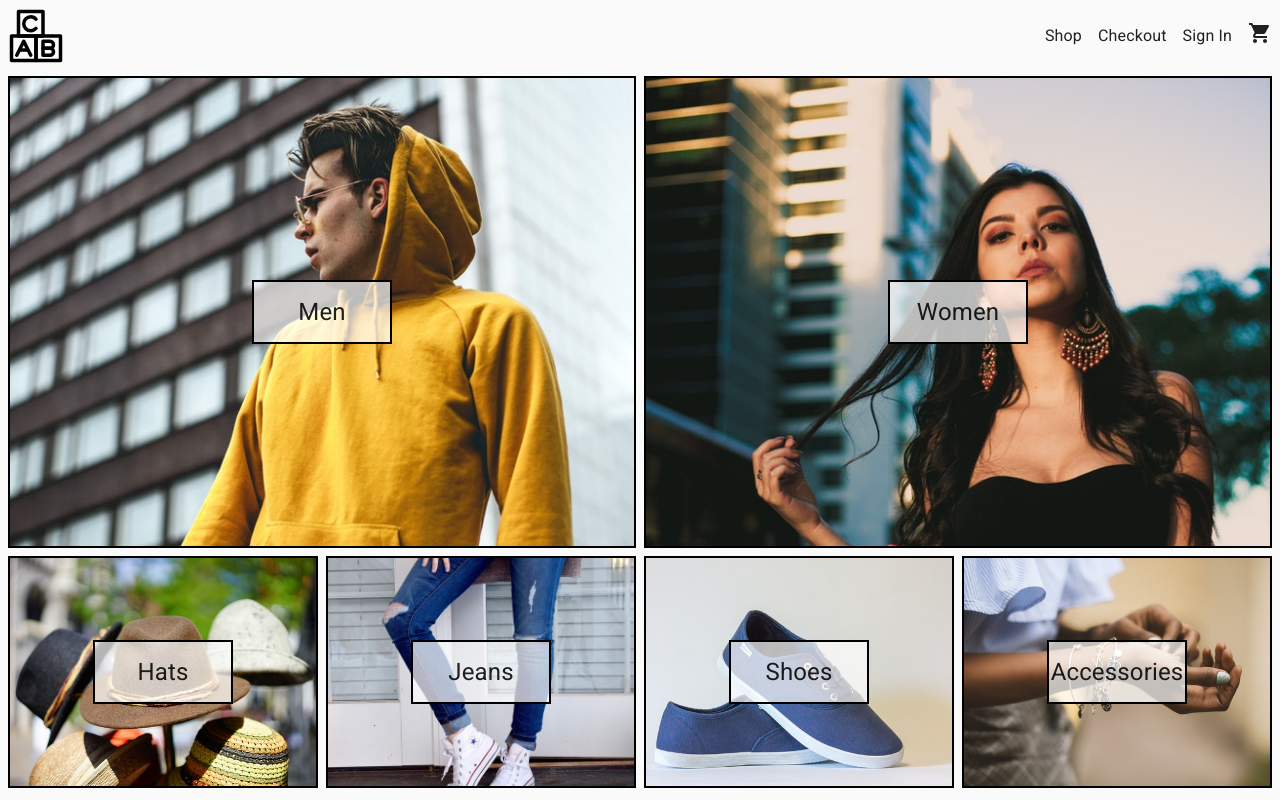
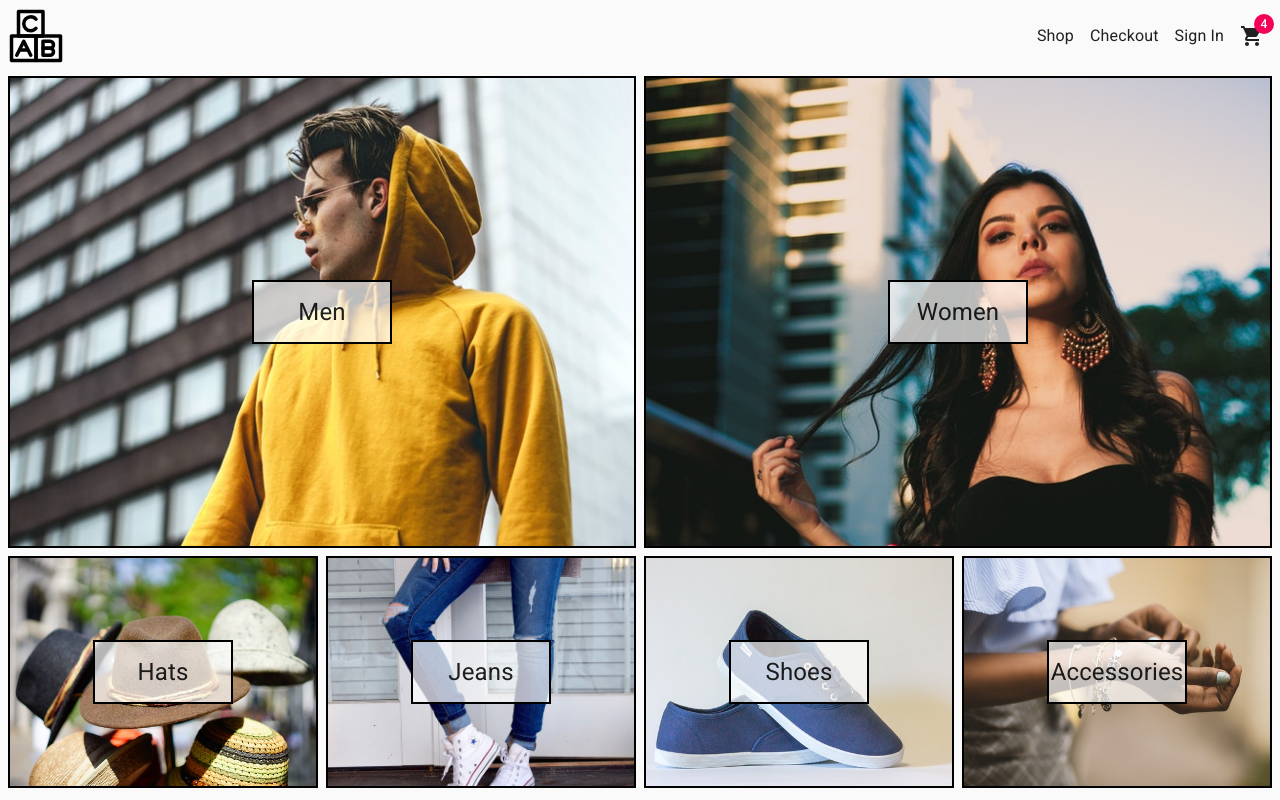
Before and after one commit to QuaidBartolomei/e-commerce, a React (Create React App) app: page / in a window 1280 px wide. Built offline with nearby package versions, Linux system fonts and the light colour scheme; no server answers.

Commit message:
added static value badge to shopping cart

```diff
--- a/src/components/Navbar.tsx
+++ b/src/components/Navbar.tsx
@@ -9,6 +9,7 @@ import UserContext from 'UserContext';
 import Button from '@material-ui/core/Button/Button';
 import { auth } from 'firebase.utils';
 import { Routes } from 'Router';
+import ShoppingCartIcon from './ShoppingCartIcon';
 
 export const navbarHeight = '64px';
 
@@ -63,7 +64,7 @@ const Navbar = () => {
           <Link to={Routes.SignIn}>Sign In</Link>
         )}
         <Link to='#'>
-          <ShoppingCart />
+          <ShoppingCartIcon />
         </Link>
       </div>
     </div>
--- /dev/null
+++ b/src/components/ShoppingCartIcon.tsx
@@ -0,0 +1,28 @@
+import React from 'react';
+import { makeStyles, createStyles } from '@material-ui/core/styles';
+import ShoppingCart from '@material-ui/icons/ShoppingCart';
+import Badge from '@material-ui/core/Badge/Badge';
+
+const useStyles = makeStyles((theme) =>
+  createStyles({
+    container: {
+      paddingRight: '8px'
+    },
+    countText: {
+      color: 'red',
+    },
+  })
+);
+
+const ShoppingCartIcon = () => {
+  const classes = useStyles();
+  return (
+    <div className={classes.container}>
+      <Badge badgeContent={4} color='secondary'>
+        <ShoppingCart />
+      </Badge>
+    </div>
+  );
+};
+
+export default ShoppingCartIcon;
```
